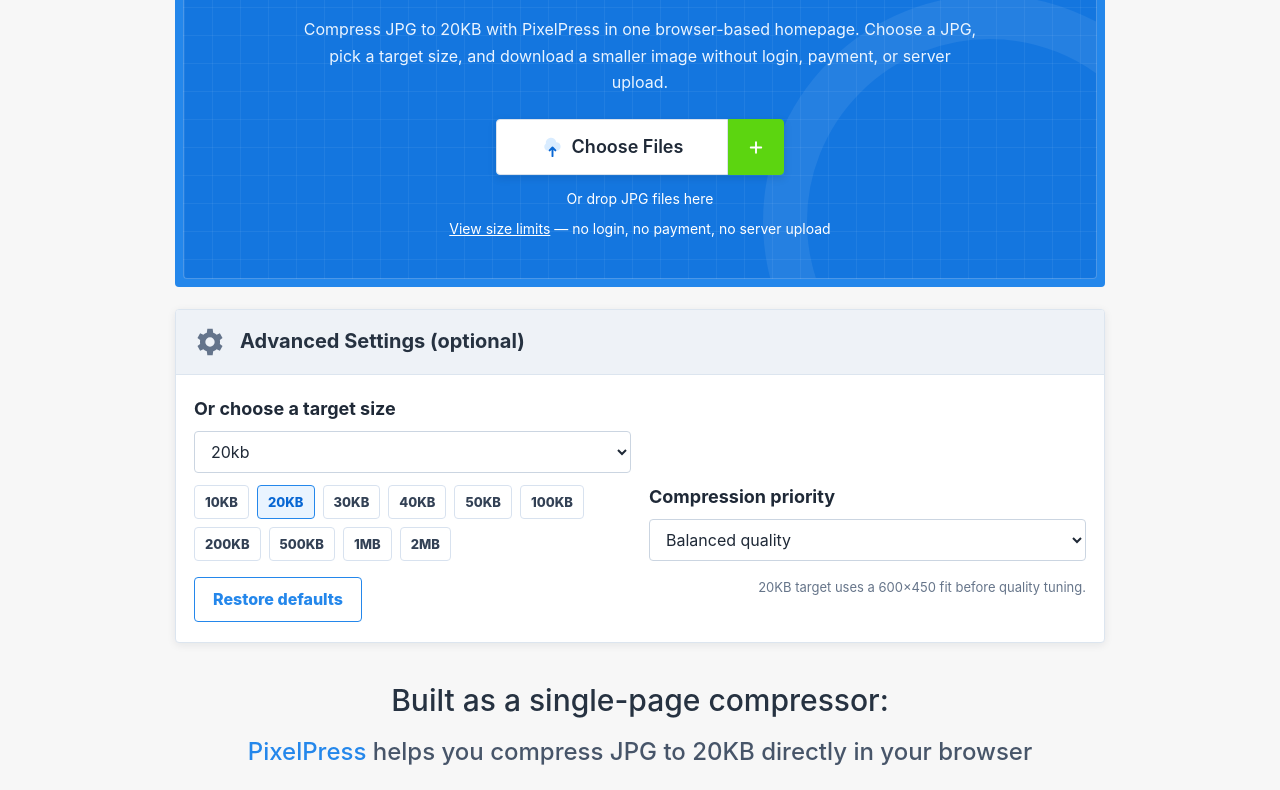
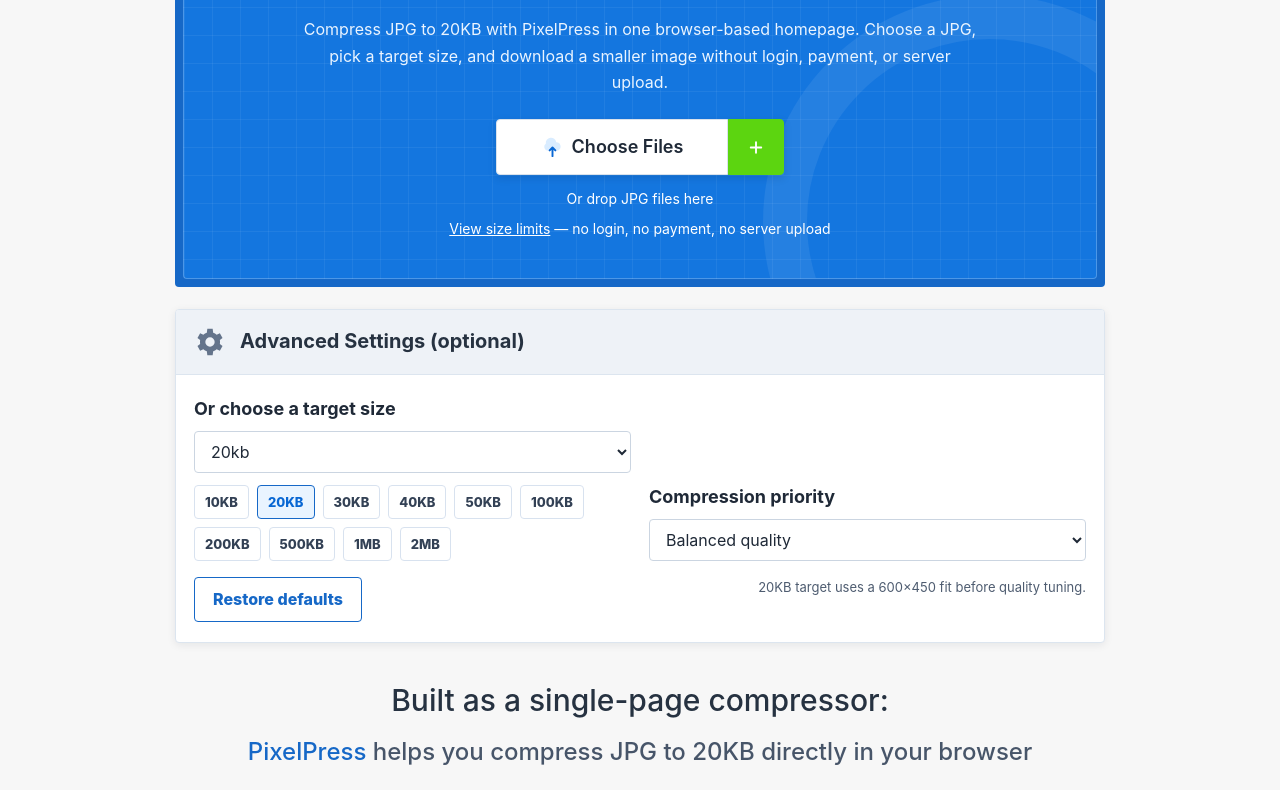
Before and after one commit to CharlieLZ/compressimageto20kb.online, a plain HTML site: page index.html in a window 1280 px wide. Shown: the part 244-1034 px from the top of the page. Drawn offline with Linux system fonts and the light colour scheme.

Commit message:
fix(theme): darken action blue and muted text to WCAG AA
The action blue now carries 5.5:1 both as link text on white and as a
button fill with white text; muted copy moves from 4.2:1 to 6.1:1 on
the pale panels.

Verified: local axe scan of the homepage reports 0 color-contrast
violations.

加深操作蓝与辅助文字色，链接与按钮双向均达 AA；本地 axe 首页颜色
对比度 0 违规。

```diff
--- a/index.html
+++ b/index.html
@@ -204,8 +204,8 @@
 </script>
 <style>
 :root{
-  --blue:#2487eb;--blue-dark:#0967d3;--green:#5cd510;--green-dark:#3f9b44;--orange:#fb923c;--purple:#8b5cf6;--teal:#10b981;
-  --dark:#22272f;--text:#263241;--muted:#66758a;--line:#dce5ef;--soft:#eef2f7;--page:#f7f7f7;--white:#fff;
+  --blue:#1668C7;--blue-dark:#0967d3;--green:#5cd510;--green-dark:#3f9b44;--orange:#fb923c;--purple:#8b5cf6;--teal:#10b981;
+  --dark:#22272f;--text:#263241;--muted:#4E5C70;--line:#dce5ef;--soft:#eef2f7;--page:#f7f7f7;--white:#fff;
   --radius:4px;--shadow:0 12px 30px rgba(15,23,42,.12);--max:1130px;
 }
 *{box-sizing:border-box}
```
